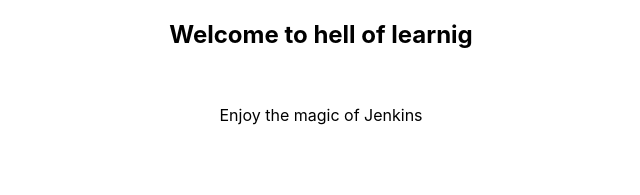
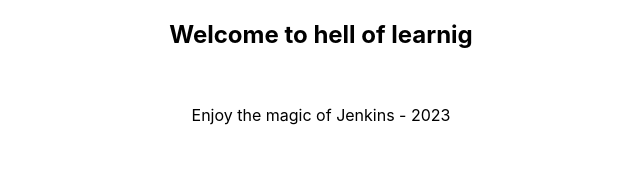
Before and after one commit to bilal-wani/lab_react, a React (Create React App) app in the folder first_app/: page / in a window 1280 px wide. Shown: the top 195 px of the page, without its empty margins (319-959 px from the left). Built offline with nearby package versions, Linux system fonts and the light colour scheme.

Commit message:
changes in app.js

```diff
--- a/first_app/src/App.js
+++ b/first_app/src/App.js
@@ -7,7 +7,7 @@
       <h2>Welcome to hell of learnig</h2>
       <br/>
       <p>
-        Enjoy the magic of Jenkins
+        Enjoy the magic of Jenkins - 2023
       </p>
     </div>
   );
```
